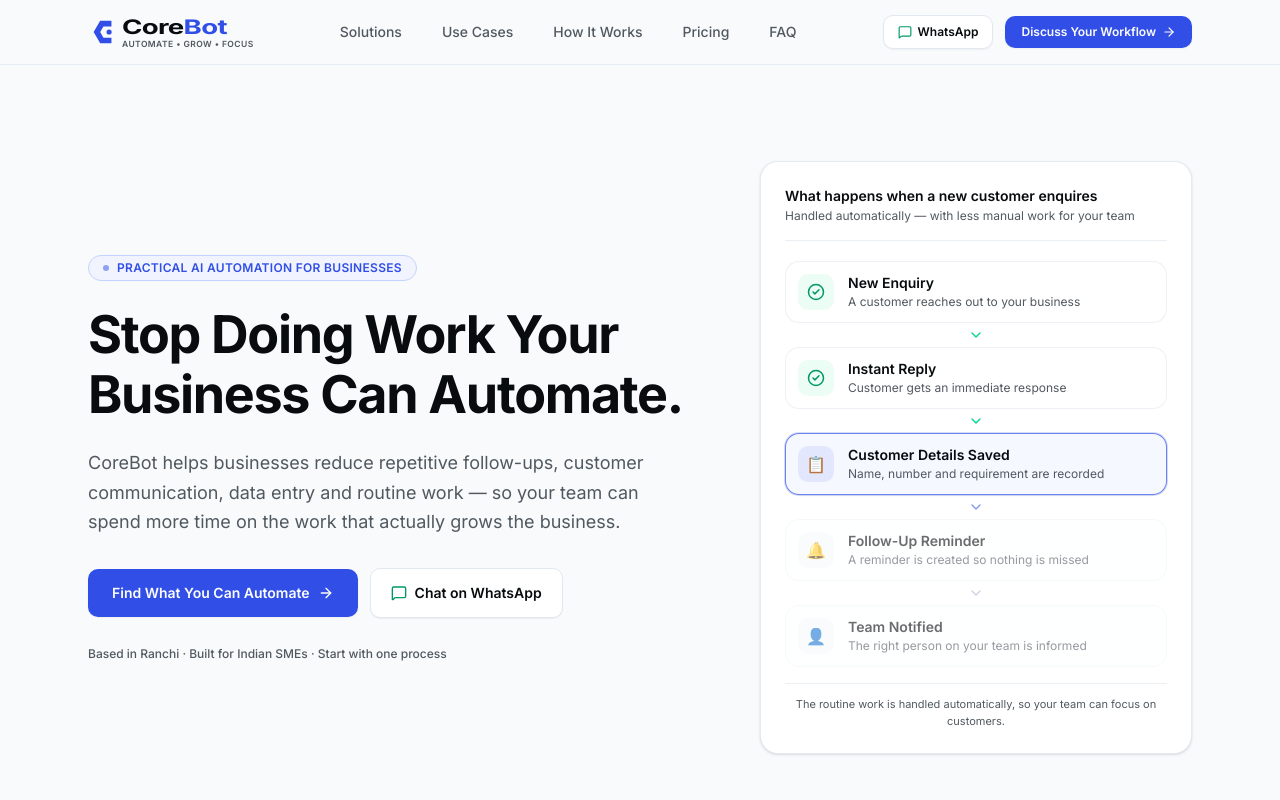
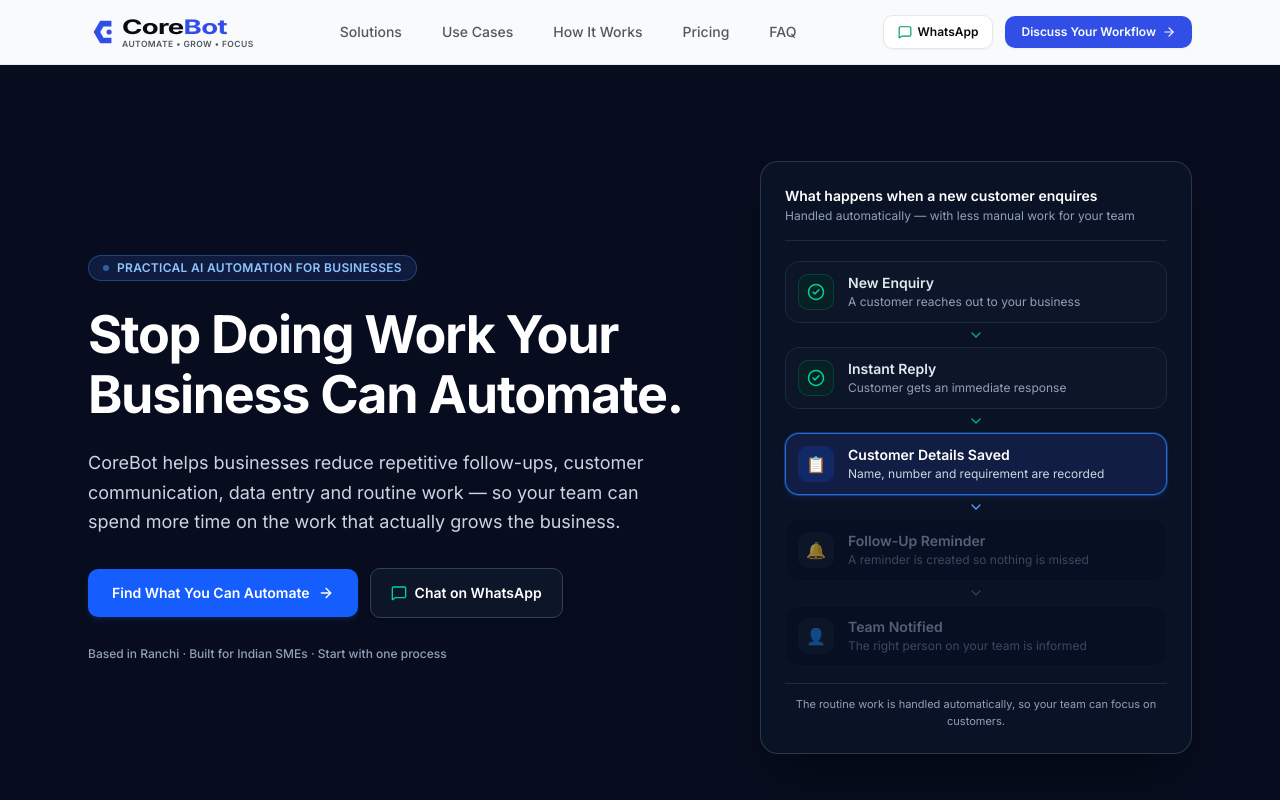
Before and after one commit to dizalwa/Corebot, a Next.js app: page / in a window 1280 px wide. Shown: the top 800 px of the page. Built offline with nearby package versions, Linux system fonts and the light colour scheme.

Commit message:
Improve CoreBot Hero visual background

```diff
--- a/components/landing/Hero.tsx
+++ b/components/landing/Hero.tsx
@@ -49,38 +49,174 @@ export default function Hero() {
   }, [])
 
   return (
-    <section className="relative overflow-hidden border-b border-border/80 bg-background pt-16 pb-20 md:pt-24 md:pb-28">
-      {/* Subtle blue radial glow behind hero content */}
+    <section className="relative overflow-hidden border-b border-slate-800/80 bg-[#070D1E] pt-16 pb-20 md:pt-24 md:pb-28">
+      {/* Ambient top blue radial glow */}
       <div
-        className="pointer-events-none absolute top-1/2 left-1/2 -translate-x-1/2 -translate-y-1/2 w-[720px] h-[520px] rounded-full bg-primary/[0.035] blur-3xl -z-10"
+        className="pointer-events-none absolute -top-40 left-1/2 -translate-x-1/2 w-[900px] h-[550px] rounded-full bg-blue-600/[0.14] blur-[120px] -z-10"
         aria-hidden="true"
       />
-      {/* Subtle background grid pattern */}
+
+      {/* Subtle secondary cyan glow behind right interactive workflow monitor */}
       <div
-        className="pointer-events-none absolute inset-0 -z-10 opacity-[0.025]"
+        className="pointer-events-none absolute top-1/4 -right-20 w-[550px] h-[550px] rounded-full bg-cyan-500/[0.08] blur-[100px] -z-10"
+        aria-hidden="true"
+      />
+
+      {/* Subtle deep indigo fill on bottom-left */}
+      <div
+        className="pointer-events-none absolute -bottom-20 left-0 w-[500px] h-[400px] rounded-full bg-indigo-600/[0.08] blur-[110px] -z-10"
+        aria-hidden="true"
+      />
+
+      {/* Subtle technical grid pattern with soft radial falloff */}
+      <div
+        className="pointer-events-none absolute inset-0 -z-10"
         style={{
           backgroundImage:
-            "radial-gradient(#0F172A 1px, transparent 1px), radial-gradient(#0F172A 1px, transparent 1px)",
-          backgroundSize: "28px 28px",
-          backgroundPosition: "0 0, 14px 14px",
+            "linear-gradient(to right, rgba(96, 165, 250, 0.12) 1px, transparent 1px), linear-gradient(to bottom, rgba(96, 165, 250, 0.12) 1px, transparent 1px)",
+          backgroundSize: "36px 36px",
+          maskImage: "radial-gradient(ellipse 95% 80% at 50% 45%, black 60%, transparent 100%)",
+          WebkitMaskImage:
+            "radial-gradient(ellipse 95% 80% at 50% 45%, black 60%, transparent 100%)",
         }}
         aria-hidden="true"
       />
+
+      {/* Thin connected circuit-like lines and technical connection nodes */}
+      <svg
+        className="pointer-events-none absolute inset-0 h-full w-full -z-10 select-none"
+        viewBox="0 0 1440 760"
+        preserveAspectRatio="xMidYMid slice"
+        fill="none"
+        xmlns="http://www.w3.org/2000/svg"
+        aria-hidden="true"
+      >
+        <defs>
+          <linearGradient id="circuit-cyan-h" x1="0%" y1="0%" x2="100%" y2="0%">
+            <stop offset="0%" stopColor="#38BDF8" stopOpacity="0.12" />
+            <stop offset="35%" stopColor="#38BDF8" stopOpacity="0.75" />
+            <stop offset="75%" stopColor="#818CF8" stopOpacity="0.55" />
+            <stop offset="100%" stopColor="#818CF8" stopOpacity="0.12" />
+          </linearGradient>
+
+          <linearGradient id="circuit-blue-diag" x1="0%" y1="100%" x2="100%" y2="0%">
+            <stop offset="0%" stopColor="#3B82F6" stopOpacity="0.12" />
+            <stop offset="50%" stopColor="#60A5FA" stopOpacity="0.65" />
+            <stop offset="100%" stopColor="#38BDF8" stopOpacity="0.16" />
+          </linearGradient>
+
+          <radialGradient id="cyan-glow-node" cx="50%" cy="50%" r="50%">
+            <stop offset="0%" stopColor="#38BDF8" stopOpacity="0.9" />
+            <stop offset="100%" stopColor="#38BDF8" stopOpacity="0" />
+          </radialGradient>
+        </defs>
+
+        {/* Circuit Path 1: Upper-left network line */}
+        <path
+          d="M -40 120 H 260 L 310 170 H 530 L 565 205 H 660"
+          stroke="url(#circuit-cyan-h)"
+          strokeWidth="1.6"
+        />
+
+        {/* Circuit Path 2: Left lower pipeline under headline */}
+        <path
+          d="M -20 370 H 150 L 200 320 H 370 L 410 360 H 480"
+          stroke="url(#circuit-cyan-h)"
+          strokeWidth="1.6"
+        />
+
+        {/* Circuit Path 3: Subtle dashed bus bridge */}
+        <path
+          d="M 430 90 H 590 L 640 140 H 790"
+          stroke="#818CF8"
+          strokeOpacity="0.45"
+          strokeWidth="1.3"
+          strokeDasharray="4 6"
+        />
+
+        {/* Circuit Path 4: Right workflow card top connector */}
+        <path
+          d="M 760 110 H 880 L 920 150 H 1120 L 1160 110 H 1480"
+          stroke="url(#circuit-blue-diag)"
+          strokeWidth="1.6"
+        />
+
+        {/* Circuit Path 5: Right workflow card lower bridge */}
+        <path
+          d="M 810 530 H 960 L 1010 480 H 1200 L 1240 520 H 1480"
+          stroke="url(#circuit-cyan-h)"
+          strokeWidth="1.6"
+        />
+
+        {/* Circuit Path 6: Bottom subtle grounding track */}
+        <path
+          d="M 140 600 H 390 L 440 550 H 680 L 720 590 H 1140"
+          stroke="url(#circuit-blue-diag)"
+          strokeWidth="1.3"
+          strokeDasharray="6 8"
+        />
+
+        {/* Vertical connection drop */}
+        <path
+          d="M 530 170 V 250 L 560 280 H 630"
+          stroke="#38BDF8"
+          strokeOpacity="0.50"
+          strokeWidth="1.6"
+        />
+
+        {/* Small Cyan / Blue Connection Nodes (restrained points of light) */}
+        {/* Node at (310, 170) */}
+        <circle cx="310" cy="170" r="2.75" fill="#38BDF8" opacity="0.95" />
+        <circle cx="310" cy="170" r="5.5" fill="none" stroke="#38BDF8" strokeWidth="1" opacity="0.45" />
+
+        {/* Node at (530, 170) - junction */}
+        <circle cx="530" cy="170" r="3" fill="#60A5FA" opacity="0.95" />
+        <circle cx="530" cy="170" r="7" fill="none" stroke="#60A5FA" strokeWidth="1" opacity="0.48" />
+
+        {/* Node at (660, 205) - endpoint */}
+        <circle cx="660" cy="205" r="2.75" fill="#38BDF8" opacity="0.9" />
+
+        {/* Node at (200, 320) */}
+        <circle cx="200" cy="320" r="2.75" fill="#38BDF8" opacity="0.9" />
+        <circle cx="200" cy="320" r="5" fill="none" stroke="#38BDF8" strokeWidth="1" opacity="0.4" />
+
+        {/* Node at (480, 360) */}
+        <circle cx="480" cy="360" r="2.75" fill="#60A5FA" opacity="0.95" />
+
+        {/* Node at (920, 150) - near right monitor card with restrained glow */}
+        <circle cx="920" cy="150" r="8" fill="url(#cyan-glow-node)" opacity="0.7" />
+        <circle cx="920" cy="150" r="3" fill="#38BDF8" />
+        <circle cx="920" cy="150" r="6" fill="none" stroke="#38BDF8" strokeWidth="1" opacity="0.5" />
+
+        {/* Node at (1120, 150) */}
+        <circle cx="1120" cy="150" r="2.75" fill="#38BDF8" opacity="0.95" />
+        <circle cx="1120" cy="150" r="5.5" fill="none" stroke="#38BDF8" strokeWidth="1" opacity="0.45" />
+
+        {/* Node at (1010, 480) */}
+        <circle cx="1010" cy="480" r="2.75" fill="#60A5FA" opacity="0.9" />
+
+        {/* Node at (1200, 480) */}
+        <circle cx="1200" cy="480" r="2.75" fill="#38BDF8" opacity="0.95" />
+        <circle cx="1200" cy="480" r="5.5" fill="none" stroke="#38BDF8" strokeWidth="1" opacity="0.45" />
+
+        {/* Node at (630, 280) */}
+        <circle cx="630" cy="280" r="2.75" fill="#818CF8" opacity="0.9" />
+      </svg>
 
       <div className="mx-auto max-w-6xl px-4 sm:px-6">
         <div className="grid gap-12 lg:grid-cols-12 lg:items-center">
           {/* Left Column: Core Value Proposition */}
           <div className="lg:col-span-7 space-y-6">
-            <div className="inline-flex items-center gap-2 rounded-full border border-indigo-200 bg-indigo-50/70 px-3.5 py-1 text-xs font-semibold text-primary tracking-wide">
-              <span className="size-1.5 rounded-full bg-primary animate-pulse" />
+            <div className="inline-flex items-center gap-2 rounded-full border border-blue-400/30 bg-blue-950/60 px-3.5 py-1 text-xs font-semibold text-blue-300 tracking-wide backdrop-blur-xs">
+              <span className="size-1.5 rounded-full bg-blue-400 animate-pulse" />
               <span>PRACTICAL AI AUTOMATION FOR BUSINESSES</span>
             </div>
 
-            <h1 className="text-3xl font-extrabold tracking-tight text-foreground sm:text-5xl lg:text-[3.25rem] lg:leading-[1.15]">
+            <h1 className="text-3xl font-extrabold tracking-tight text-white sm:text-5xl lg:text-[3.25rem] lg:leading-[1.15]">
               Stop Doing Work Your Business Can Automate.
             </h1>
 
-            <p className="max-w-xl text-base leading-relaxed text-muted-foreground sm:text-lg">
+            <p className="max-w-xl text-base leading-relaxed text-slate-300 sm:text-lg">
               CoreBot helps businesses reduce repetitive follow-ups, customer communication,
               data entry and routine work — so your team can spend more time on the work that
               actually grows the business.
@@ -90,7 +226,7 @@ export default function Hero() {
             <div className="flex flex-wrap items-center gap-3 pt-2">
               <a
                 href="#calculator"
-                className="inline-flex items-center justify-center gap-2 rounded-lg bg-primary px-6 py-3.5 text-sm font-semibold text-primary-foreground shadow-xs transition-all hover:bg-primary/90 focus-visible:outline-none focus-visible:ring-2 focus-visible:ring-primary focus-visible:ring-offset-2"
+                className="inline-flex items-center justify-center gap-2 rounded-lg bg-blue-600 px-6 py-3.5 text-sm font-semibold text-white shadow-md shadow-blue-950/60 transition-all hover:bg-blue-500 focus-visible:outline-none focus-visible:ring-2 focus-visible:ring-blue-400 focus-visible:ring-offset-2 focus-visible:ring-offset-slate-900"
               >
                 <span>Find What You Can Automate</span>
                 <ArrowRight className="size-4" />
@@ -100,28 +236,28 @@ export default function Hero() {
                 href="https://wa.me/918102417697"
                 target="_blank"
                 rel="noopener noreferrer"
-                className="inline-flex items-center justify-center gap-2 rounded-lg border border-border bg-card px-5 py-3.5 text-sm font-semibold text-foreground shadow-2xs transition-all hover:bg-secondary focus-visible:outline-none focus-visible:ring-2 focus-visible:ring-primary"
+                className="inline-flex items-center justify-center gap-2 rounded-lg border border-slate-700 bg-slate-900/80 px-5 py-3.5 text-sm font-semibold text-white shadow-sm transition-all hover:bg-slate-800 hover:border-slate-600 focus-visible:outline-none focus-visible:ring-2 focus-visible:ring-blue-400 focus-visible:ring-offset-2 focus-visible:ring-offset-slate-900"
               >
-                <MessageSquare className="size-4 text-emerald-600" />
+                <MessageSquare className="size-4 text-emerald-400" />
                 <span>Chat on WhatsApp</span>
               </a>
             </div>
 
             {/* Trust Line */}
-            <p className="text-xs text-muted-foreground font-medium pt-1">
+            <p className="text-xs text-slate-400 font-medium pt-1">
               Based in Ranchi · Built for Indian SMEs · Start with one process
             </p>
           </div>
 
           {/* Right Column: Simple Business Scenario Visual */}
           <div className="lg:col-span-5">
-            <div className="relative rounded-2xl border border-border/90 bg-card p-5 sm:p-6 shadow-sm">
+            <div className="relative rounded-2xl border border-slate-700/80 bg-[#0C1427]/90 backdrop-blur-md p-5 sm:p-6 shadow-2xl shadow-black/40">
               {/* Header */}
-              <div className="pb-4 border-b border-border/70">
-                <p className="text-sm font-semibold text-foreground">
+              <div className="pb-4 border-b border-slate-800">
+                <p className="text-sm font-semibold text-white">
                   What happens when a new customer enquires
                 </p>
-                <p className="text-xs text-muted-foreground mt-0.5">
+                <p className="text-xs text-slate-400 mt-0.5">
                   Handled automatically — with less manual work for your team
                 </p>
               </div>
@@ -138,24 +274,24 @@ export default function Hero() {
                       <div
                         className={`relative flex items-center gap-3.5 rounded-xl border p-3 transition-all duration-300 ${
                           isActive
-                            ? "border-primary/70 bg-indigo-50/50 shadow-xs ring-1 ring-primary/20"
+                            ? "border-blue-500/80 bg-blue-950/60 shadow-md shadow-blue-950/50 ring-1 ring-blue-500/30"
                             : isCompleted
-                              ? "border-border/60 bg-card/80"
-                              : "border-border/40 bg-secondary/20 opacity-60"
+                              ? "border-slate-800 bg-slate-900/70"
+                              : "border-slate-800/40 bg-slate-950/40 opacity-55"
                         }`}
                       >
                         {/* Step Icon */}
                         <div
                           className={`flex size-9 shrink-0 items-center justify-center rounded-lg text-base transition-colors ${
                             isActive
-                              ? "bg-primary/10"
+                              ? "bg-blue-600/20 text-blue-400"
                               : isCompleted
-                                ? "bg-emerald-50"
-                                : "bg-slate-50"
+                                ? "bg-emerald-950/50 text-emerald-400 border border-emerald-500/20"
+                                : "bg-slate-800/50 text-slate-400"
                           }`}
                         >
                           {isCompleted ? (
-                            <CheckCircle2 className="size-4.5 text-emerald-600" />
+                            <CheckCircle2 className="size-4.5 text-emerald-400" />
                           ) : (
                             <span>{step.icon}</span>
                           )}
@@ -163,10 +299,26 @@ export default function Hero() {
 
                         {/* Step Content */}
                         <div className="min-w-0">
-                          <p className="text-[13px] sm:text-sm font-semibold text-foreground leading-tight">
+                          <p
+                            className={`text-[13px] sm:text-sm font-semibold leading-tight transition-colors ${
+                              isActive
+                                ? "text-white"
+                                : isCompleted
+                                  ? "text-slate-200"
+                                  : "text-slate-400"
+                            }`}
+                          >
                             {step.label}
                           </p>
-                          <p className="text-[11px] sm:text-xs text-muted-foreground mt-0.5 leading-snug">
+                          <p
+                            className={`text-[11px] sm:text-xs mt-0.5 leading-snug transition-colors ${
+                              isActive
+                                ? "text-slate-300"
+                                : isCompleted
+                                  ? "text-slate-400"
+                                  : "text-slate-500"
+                            }`}
+                          >
                             {step.description}
                           </p>
                         </div>
@@ -178,10 +330,10 @@ export default function Hero() {
                           <ChevronDown
                             className={`size-4 transition-colors duration-300 ${
                               idx < activeStep
-                                ? "text-emerald-400"
+                                ? "text-emerald-400/80"
                                 : idx === activeStep
-                                  ? "text-primary/60"
-                                  : "text-slate-300"
+                                  ? "text-blue-400"
+                                  : "text-slate-700"
                             }`}
                           />
                         </div>
@@ -192,8 +344,8 @@ export default function Hero() {
               </div>
 
               {/* Footer note */}
-              <div className="mt-4 pt-3 border-t border-border/70">
-                <p className="text-[11px] text-muted-foreground text-center">
+              <div className="mt-4 pt-3 border-t border-slate-800">
+                <p className="text-[11px] text-slate-400 text-center">
                   The routine work is handled automatically, so your team can focus on customers.
                 </p>
               </div>
```
